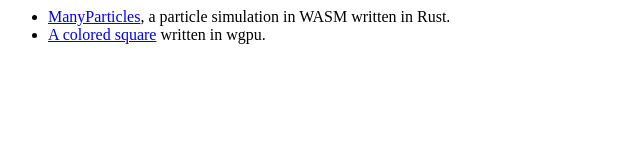
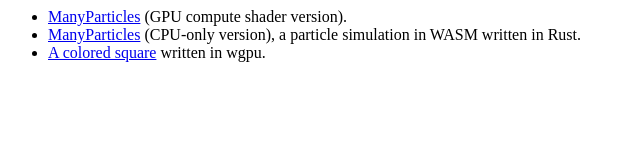
Before and after one commit to RundownRhino/rundownrhino.github.io, a plain HTML site: page index.html in a window 1280 px wide. Shown: the whole page, without its empty margins (0-640 px from the left). Drawn offline with Linux system fonts and the light colour scheme.

Commit message:
Rename CPU version

```diff
--- a/index.html
+++ b/index.html
@@ -7,7 +7,8 @@
 
 <body>
     <ul>
-        <li><a href="manyparticles.html">ManyParticles</a>, a particle simulation in WASM written in Rust.</li>
+        <li><a href="manyparticles.html">ManyParticles</a> (GPU compute shader version).</li>
+        <li><a href="manyparticles_cpu.html">ManyParticles</a> (CPU-only version), a particle simulation in WASM written in Rust.</li>
         <li><a href="colored_square.html">A colored square</a> written in wgpu.</li>
     </ul>
 </body>
```
Also changed, not shown: manyparticles_cpu.html (renamed from manyparticles.html, +1 -1 lines), 1 other file.
